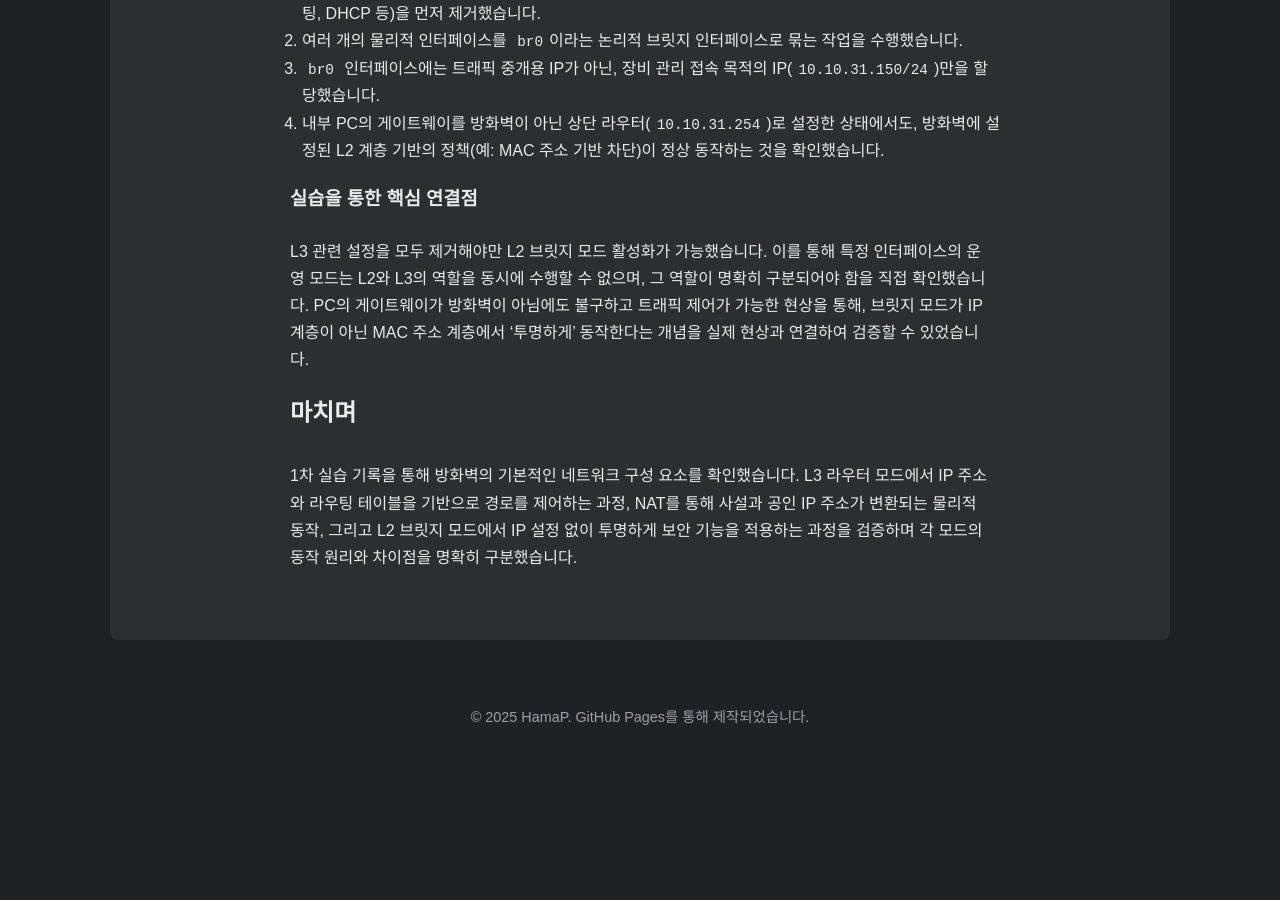
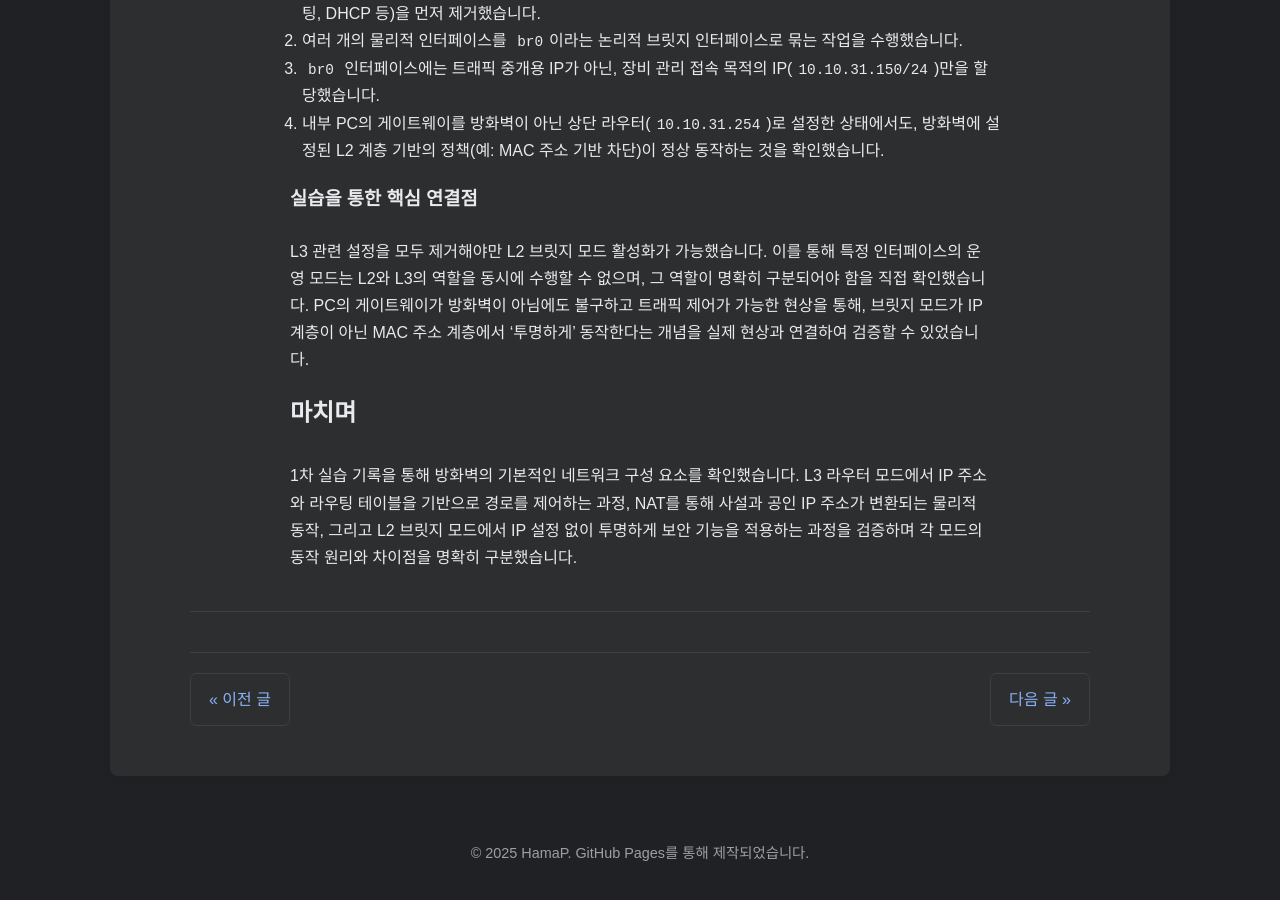
Before and after one commit to HamaP0/HamaP0.github.io, a Jekyll site: the page built from _posts/2025-07-14-NGFW_Training_1.md, in a window 1280 px wide and 900 px high, scrolled down 2135 px. Built offline with Jekyll 4.4.1, drawn with Linux system fonts in a browser that asks for light colours; some web fonts are replaced; before the commit the page ends 2899 px from its top, so only the background shows below that.

Commit message:
Update post.html

```diff
--- a/_layouts/post.html
+++ b/_layouts/post.html
@@ -18,23 +18,20 @@ layout: default
 
     {% comment %}
     ======================================================
-    카테고리 내 이전/다음 글 내비게이션 (안정성 강화 버전)
-    - 카테고리 이름을 소문자로 변환하여 일관성 있게 처리합니다.
-    - 이로 인해 'NGFW' vs 'ngfw' 같은 대소문자 문제를 방지합니다.
+    카테고리 내 이전/다음 글 내비게이션
+    - 현재 글의 첫 번째 카테고리를 기준으로 글 목록을 가져옵니다.
+    - 해당 목록 안에서 이전/다음 글을 찾아 링크를 생성합니다.
     ======================================================
     {% endcomment %}
-    {%- comment -%} 현재 글의 첫 번째 카테고리를 가져와 '소문자'로 변환합니다. {%- endcomment -%}
-    {%- assign current_category_raw = page.categories.first -%}
-    {%- assign current_category_safe = current_category_raw | downcase -%}
+    {%- comment -%} 현재 글의 카테고리를 찾습니다. {%- endcomment -%}
+    {%- assign current_category = page.categories.first -%}
 
     {%- comment -%} 카테고리가 존재할 경우에만 아래 로직을 실행합니다. {%- endcomment -%}
-    {%- if current_category_safe -%}
-        {%- comment -%} Jekyll의 카테고리 목록(site.categories)에 접근할 때도 소문자로 접근합니다. {%- endcomment -%}
-        {%- assign posts_in_category_unsorted = site.categories[current_category_safe] -%}
+    {%- if current_category -%}
+        {%- comment -%} 해당 카테고리에 속한 모든 글을 날짜순으로 정렬합니다. {%- endcomment -%}
+        {%- assign posts_in_category = site.categories[current_category] | sort: 'date' -%}
 
-        {%- if posts_in_category_unsorted -%}
-            {%- assign posts_in_category = posts_in_category_unsorted | sort: 'date' -%}
-
+        {%- comment -%} 정렬된 목록에서 현재 글이 몇 번째인지 찾습니다. {%- endcomment -%}
         {%- for post in posts_in_category -%}
             {%- if post.url == page.url -%}
                 {%- assign post_index = forloop.index0 -%}
@@ -42,9 +39,11 @@ layout: default
             {%- endif -%}
         {%- endfor -%}
 
+        {%- comment -%} 찾은 순번(index)을 이용해 이전 글과 다음 글을 정합니다. {%- endcomment -%}
         {%- assign previous_post = posts_in_category[post_index | minus: 1] -%}
         {%- assign next_post = posts_in_category[post_index | plus: 1] -%}
 
+        {%- comment -%} 이전 글 또는 다음 글이 하나라도 존재하면 내비게이션을 표시합니다. {%- endcomment -%}
         {%- if previous_post or next_post -%}
             <hr>
             <nav class="post-nav">
@@ -64,6 +63,5 @@ layout: default
             </nav>
         {%- endif -%}
     {%- endif -%}
-    {%- endif -%}
 
 </article>
```
Lines whose indentation alone changed are shown as unchanged.
